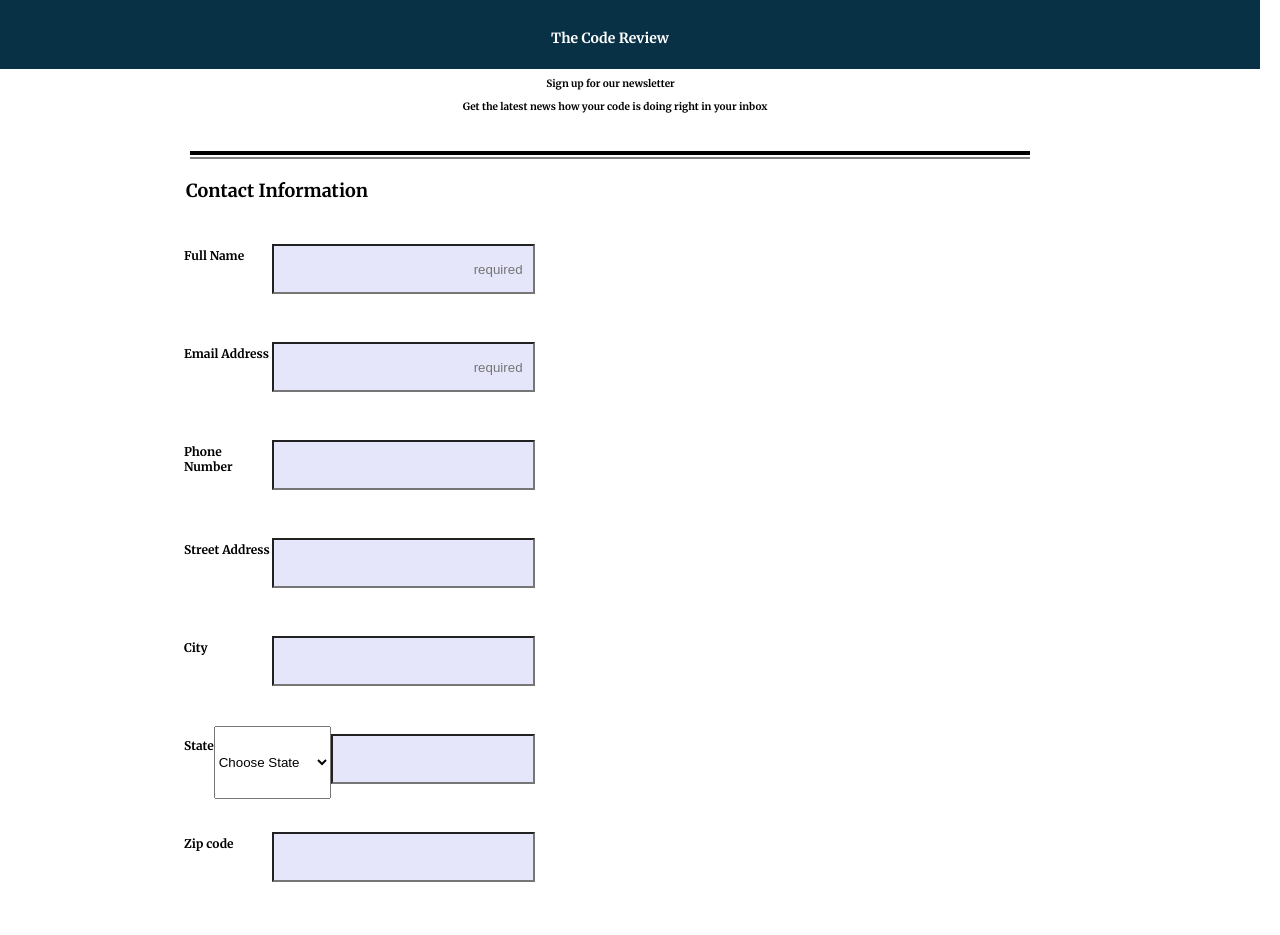
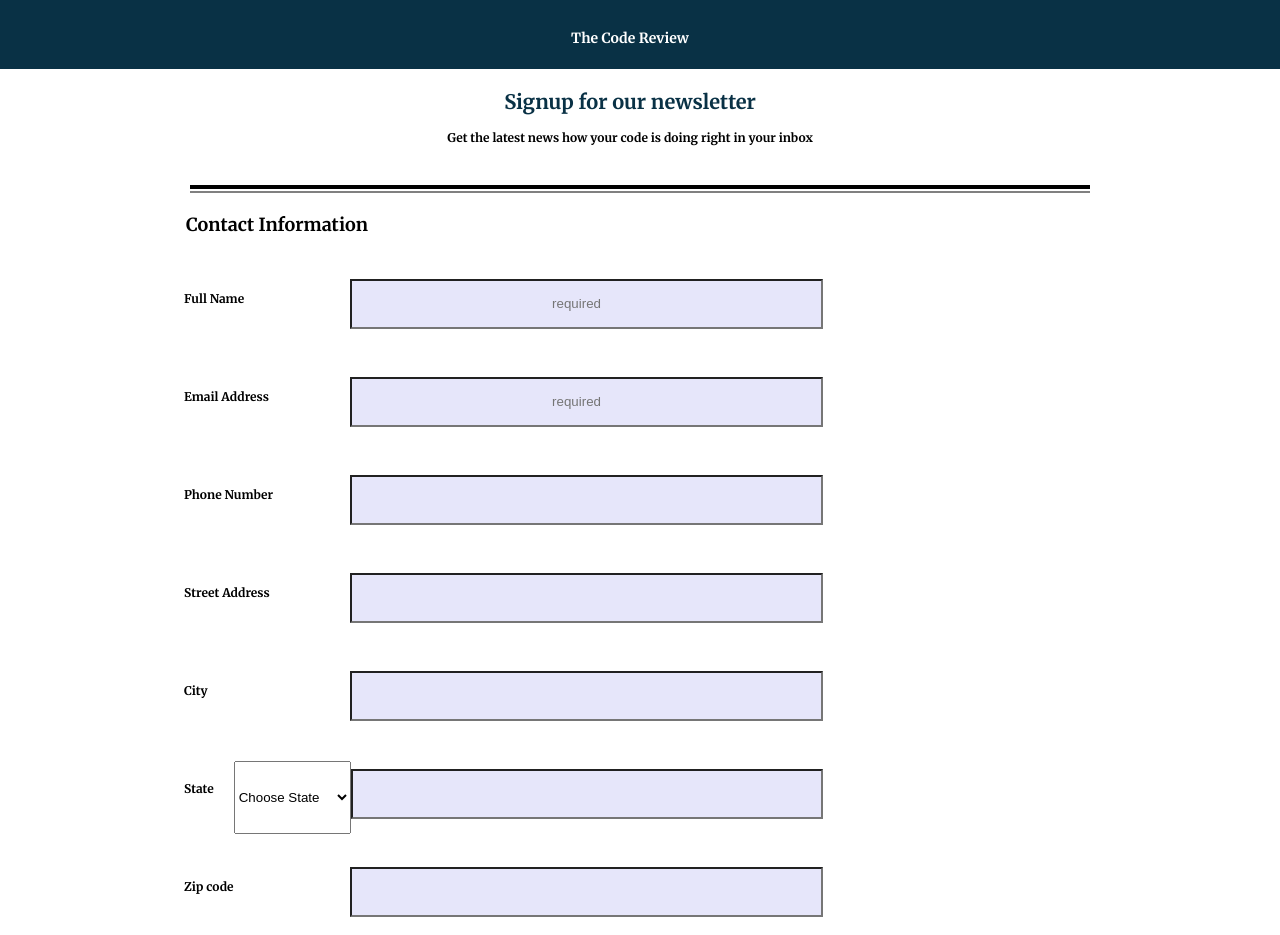
Before and after one commit to Payad/Techdegree-project-3, a plain HTML site: page index.html in a window 1280 px wide. Shown: the top 935 px of the page. Drawn offline with Linux system fonts and the light colour scheme.

Commit message:
update project 3
project 3 updated

```diff
--- a/index.html
+++ b/index.html
@@ -23,7 +23,7 @@
             <form action="index.html" method="post">
 
 
-            <h2 class="sign">Sign up for our newsletter</h2>
+            <h2 class="sign">Signup for our newsletter</h2>
             <p class="latest">Get the latest news how your code is doing right in your inbox</p>
 
             <br>
@@ -66,6 +66,7 @@
 
             <div class="flex-pair">
             <label for="State">State</label>
+            <!-- <input type=text list="state" name="user_state"> -->
             <select id="State" name="user_state">
                 <option disabled hidden selected>Choose State</option>
                 <option value="Alabama">Alabama</option>
--- a/styles.css
+++ b/styles.css
@@ -24,7 +24,7 @@ header {
     padding: 0;
     width: 100%;
     /* height: 12vh; */
-    margin-left: -20px;
+    /* margin-left: -20px; */
     padding-top: 20px;
     padding-bottom: 12px;
 }
@@ -95,14 +95,14 @@ padding: 0 0 0 200px;
     border: 2px solid black;
     margin-bottom: -6px;
     /* margin-right: 38px; */
-    margin-right: 60px;
+    /* margin-right: 60px; */
 }
 
 .line2 {
     border: 1px solid grey;
     margin-bottom: 20px;
     /* margin-right: 38px; */
-    margin-right: 60px;
+    /* margin-right: 60px; */
 
 }
 
@@ -111,7 +111,7 @@ padding: 0 0 0 200px;
     /* margin-right: 38px; */
     margin-bottom: 38px;
     /* margin-top: -30px; */
-    margin-right: 60px;
+    /* margin-right: 60px; */
 }
 
 
@@ -139,6 +139,7 @@ fieldset.flex {
 .contact-info input {
     height: 50px;
     margin-bottom: 15px;
+    padding-right: 100px;
 }
 
 
@@ -150,14 +151,17 @@ fieldset.flex {
 
 .sign {
     text-align: center;
-    font-size: 10px;
-    margin-left: -59px;
+    font-size: 20px;
+    /* margin-left: -59px; */
+    margin-right: 20px;
+    color:  #093145;
 }
 
 .latest {
     text-align: center;
     font-size: 10px;
-    margin-right: 50px;
+    margin-right: 40px;
+    margin-left: 20px;
 }
 
 body {
@@ -226,15 +230,59 @@ form {
         /* flex-direction: flow; */
     }
 
+    input[type=text] {
+
+    }
+
+    #state {
+        width: 20px;
+
+    }
+
+    ::placeholder {
+        margin-right: 5px;
+    }
+
+    .contact-info input {
+        width: 59vh;
+        padding-right: 200px;
+    }
+
+    .latest {
+        font-size: 12px;
+    }
+
+    /* .line {
+        margin-right: 20px;
+    } */
+
+    /* .line2 {
+        margin-right: 20px;
+    } */
+
+    /* .line3 {
+        margin-right: 20px;
+    } */
+
+
+    .sign {
+        font-size: 20px;
+        margin-top: 20px;
+        color:  #093145;
+    }
+
     .contact-info input {
         flex-grow: 1;
         flex-basis: 75%;
+        /* width: 59vh; */
     }
 
     .contact-info label {
         flex-basis: 25%;
         height: 50px;
         margin: auto 0;
+        margin-right: 20px;
+        margin-bottom: 3px;
     }
 
     /* #telephone {
```
